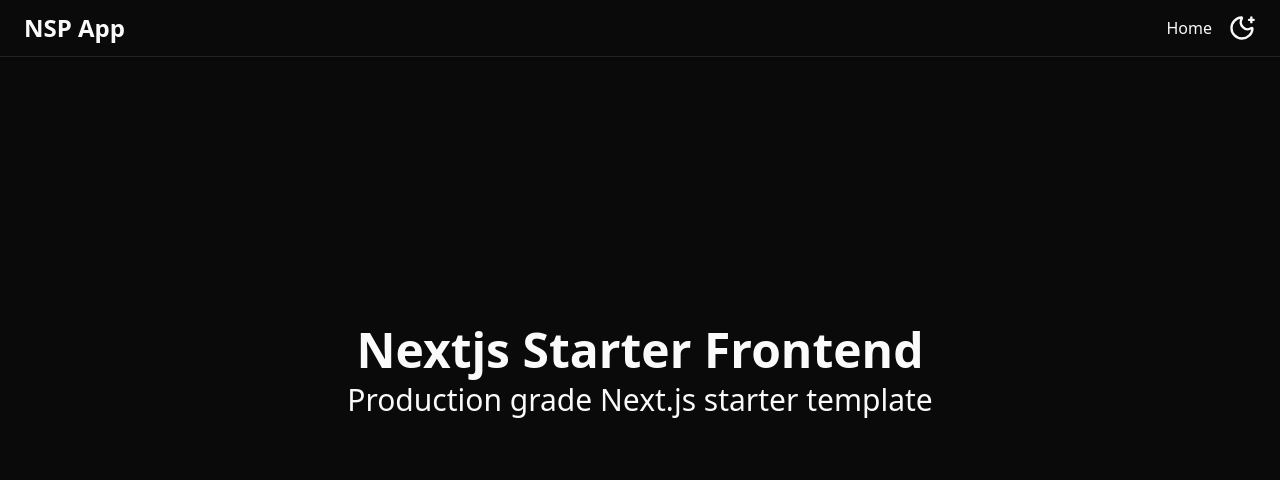
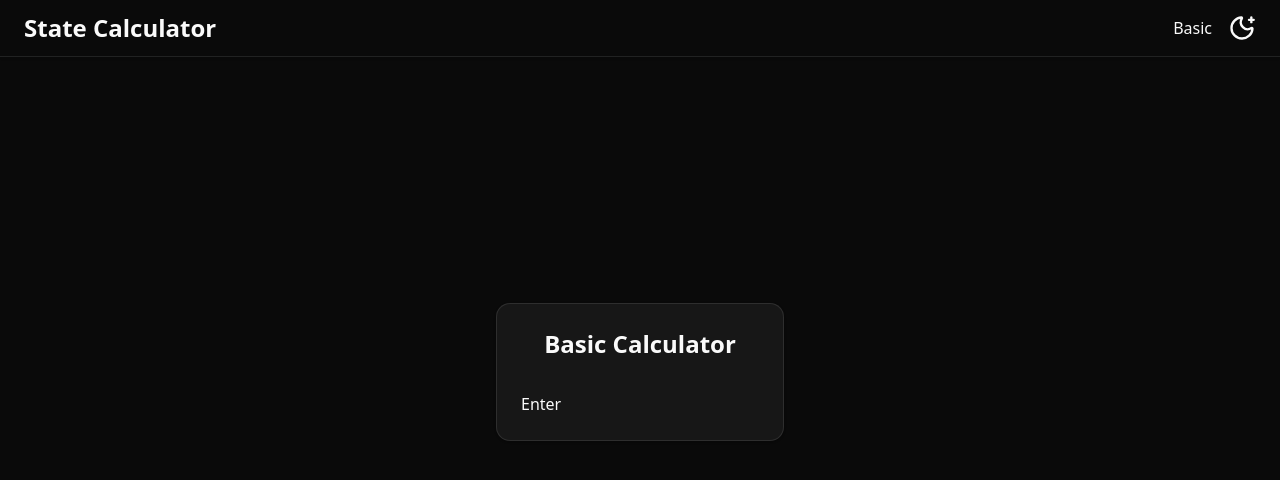
Before and after one commit to disharisen/state-calculator, a Next.js app: page / in a window 1280 px wide. Shown: the top 480 px of the page. Built offline with nearby package versions, Linux system fonts and the light colour scheme.

Commit message:
Basic Counter Page, Metadata, Header link done .

```diff
--- a/src/app/page.tsx
+++ b/src/app/page.tsx
@@ -1,17 +1,31 @@
+import BasicCalculator from "@/components/BasicCalculator";
+import {
+	Card,
+	CardContent,
+	CardHeader,
+	CardTitle,
+} from "@/components/shadcnui/card";
 import { Metadata } from "next";
 
 export const metadata: Metadata = {
-	title: "Nextjs Starter Frontend",
-	description: "Production grade Next.js starter template",
+	title: "Basic | State Calculator",
+	description: "Basic Page Of State Calculator",
 };
 
 const page = () => {
 	return (
 		<section className="grid h-[90dvh] place-items-center">
-			<div className="space-y-2 text-center">
-				<h1 className="text-5xl font-semibold">Nextjs Starter Frontend</h1>
-				<h2 className="text-3xl">Production grade Next.js starter template</h2>
-			</div>
+			<Card className="w-2xs">
+				<CardHeader>
+					<CardTitle className="text-center text-2xl font-semibold">
+						Basic Calculator
+					</CardTitle>
+				</CardHeader>
+
+				<CardContent>
+					<BasicCalculator />
+				</CardContent>
+			</Card>
 		</section>
 	);
 };
--- /dev/null
+++ b/src/components/BasicCalculator.tsx
@@ -0,0 +1,5 @@
+const BasicCalculator = () => {
+	return <div>Enter</div>;
+};
+
+export default BasicCalculator;
--- a/src/components/Header/Header.tsx
+++ b/src/components/Header/Header.tsx
@@ -11,12 +11,12 @@
 					<h1
 						className="text-2xl font-semibold"
 						aria-label="App Name">
-						NSP App
+						State Calculator
 					</h1>
 				</Link>
 
 				<nav className="flex items-center gap-4">
-					<Link href={"/"}>Home</Link>
+					<Link href={"/"}>Basic</Link>
 
 					<ThemeToggleButton />
 				</nav>
```
